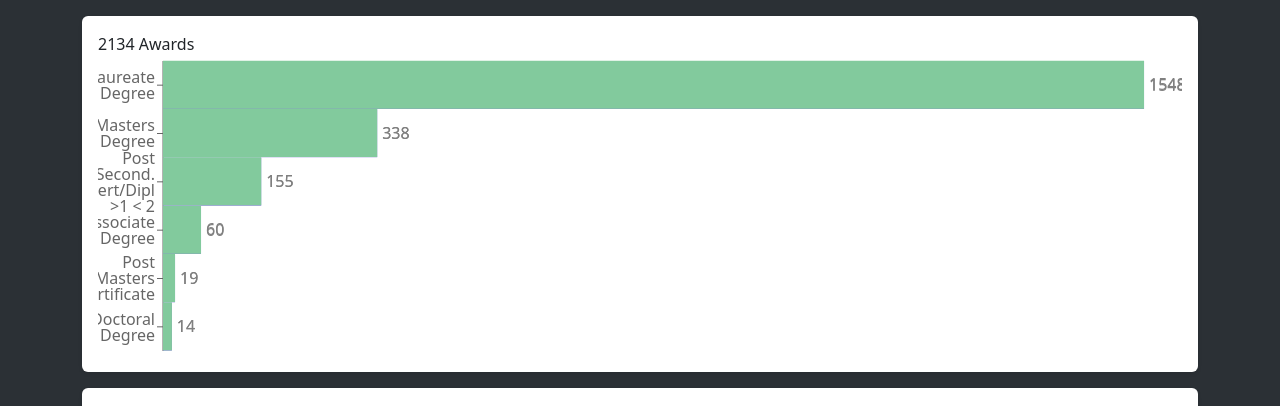
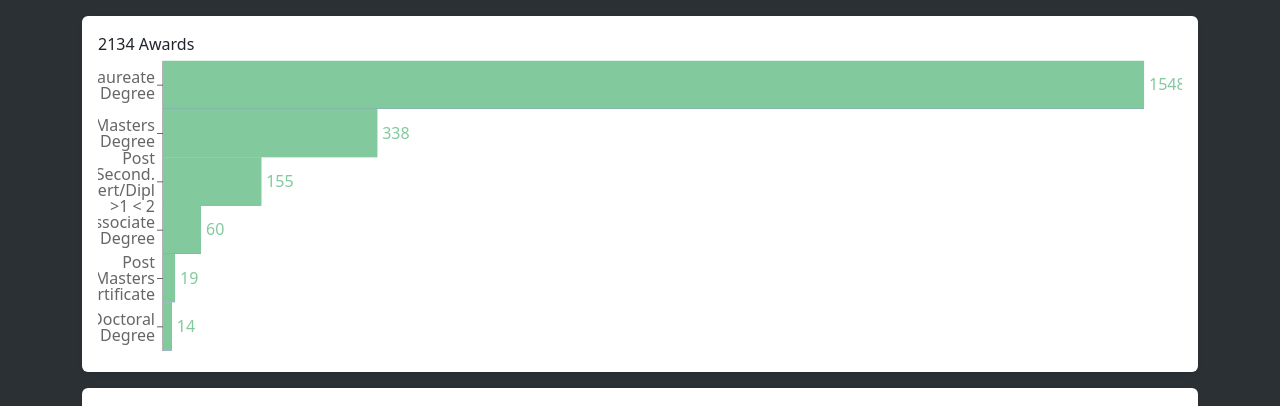
Before and after one commit to chancellor-whitaker/grad-by-numbers, a React (Vite) app: page / in a window 1280 px wide. Shown: the top 406 px of the page. Built offline with nearby package versions, Linux system fonts and the light colour scheme.

Commit message:
labels shown dynamically

```diff
--- a/src/App.jsx
+++ b/src/App.jsx
@@ -29,6 +29,8 @@ export default function App() {
 
   const filteredVizData = getVizData(summarizeData(filteredData));
 
+  const showOriginalLabels = (key) => !noFilterActive && key === filterBy[0];
+
   const handleClick = (...props) => {
     console.log(props);
 
@@ -51,6 +53,7 @@ export default function App() {
         {vizData[key].title}
         <div className="overflow-y-scroll" style={{ height: 300 }}>
           <SimpleBarChart
+            showOriginalLabels={showOriginalLabels(key)}
             filteredData={filteredVizData[key].data}
             data={vizData[key].data}
             onClick={handleClick}
@@ -66,6 +69,7 @@ export default function App() {
         {vizData[key].title}
         <div className="overflow-y-scroll" style={{ height: 300 }}>
           <SimplePieChart
+            showOriginalLabels={showOriginalLabels(key)}
             filteredData={filteredVizData[key].data}
             outerRadius={outerRadius}
             data={vizData[key].data}
--- a/src/components/SimpleBarChart.jsx
+++ b/src/components/SimpleBarChart.jsx
@@ -1,6 +1,11 @@
 import { ResponsiveContainer, BarChart, XAxis, YAxis, Bar } from "recharts";
 
-export const SimpleBarChart = ({ filteredData = [], data = [], onClick }) => {
+export const SimpleBarChart = ({
+  showOriginalLabels,
+  filteredData = [],
+  data = [],
+  onClick,
+}) => {
   const height = data.length * 50;
 
   const object = Object.fromEntries(
@@ -24,13 +29,13 @@ export const SimpleBarChart = ({ filteredData = [], data = [], onClick }) => {
         <XAxis dataKey="value" type="number" hide />
         <YAxis type="category" dataKey="name" />
         <Bar
-          label={{ position: "right" }}
+          label={showOriginalLabels && { position: "right" }}
           onClick={onClick}
           dataKey="value"
           fill="#8884d8"
         />
         <Bar
-          label={{ position: "right" }}
+          label={{ position: "right", fill: "#82ca9d" }}
           dataKey="filteredValue"
           onClick={onClick}
           fill="#82ca9d"
--- a/src/components/SimplePieChart.jsx
+++ b/src/components/SimplePieChart.jsx
@@ -1,6 +1,7 @@
 import { ResponsiveContainer, LabelList, PieChart, Pie } from "recharts";
 
 export const SimplePieChart = ({
+  showOriginalLabels,
   filteredData = [],
   outerRadius = 100,
   height = 300,
@@ -19,9 +20,11 @@ export const SimplePieChart = ({
           cx="50%"
           cy="50%"
         >
-          <LabelList
-            valueAccessor={({ value, name }) => `${name}, ${value}`}
-          ></LabelList>
+          {showOriginalLabels && (
+            <LabelList
+              valueAccessor={({ value, name }) => `${name}, ${value}`}
+            ></LabelList>
+          )}
         </Pie>
         <Pie
           outerRadius={outerRadius}
```
